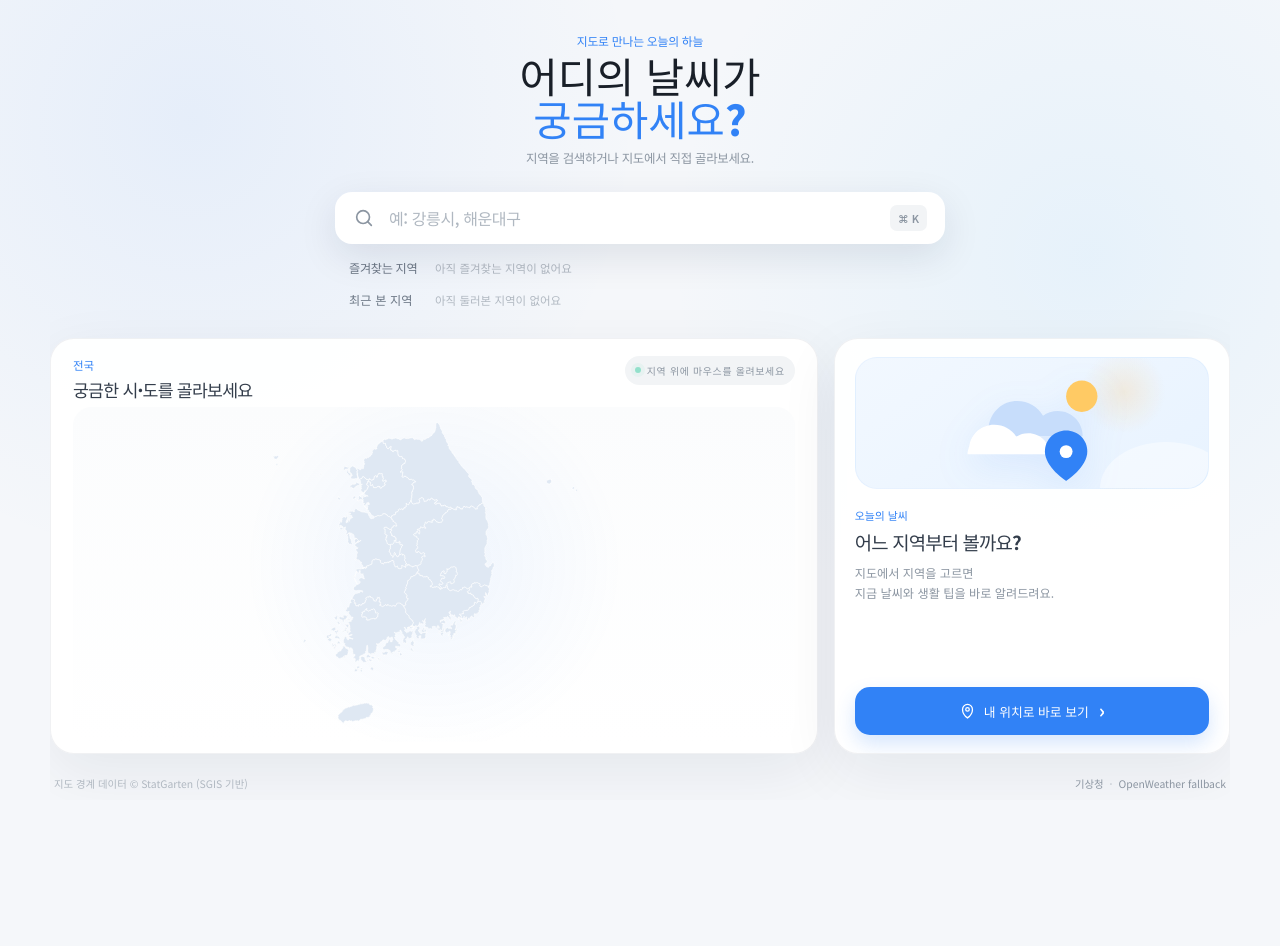
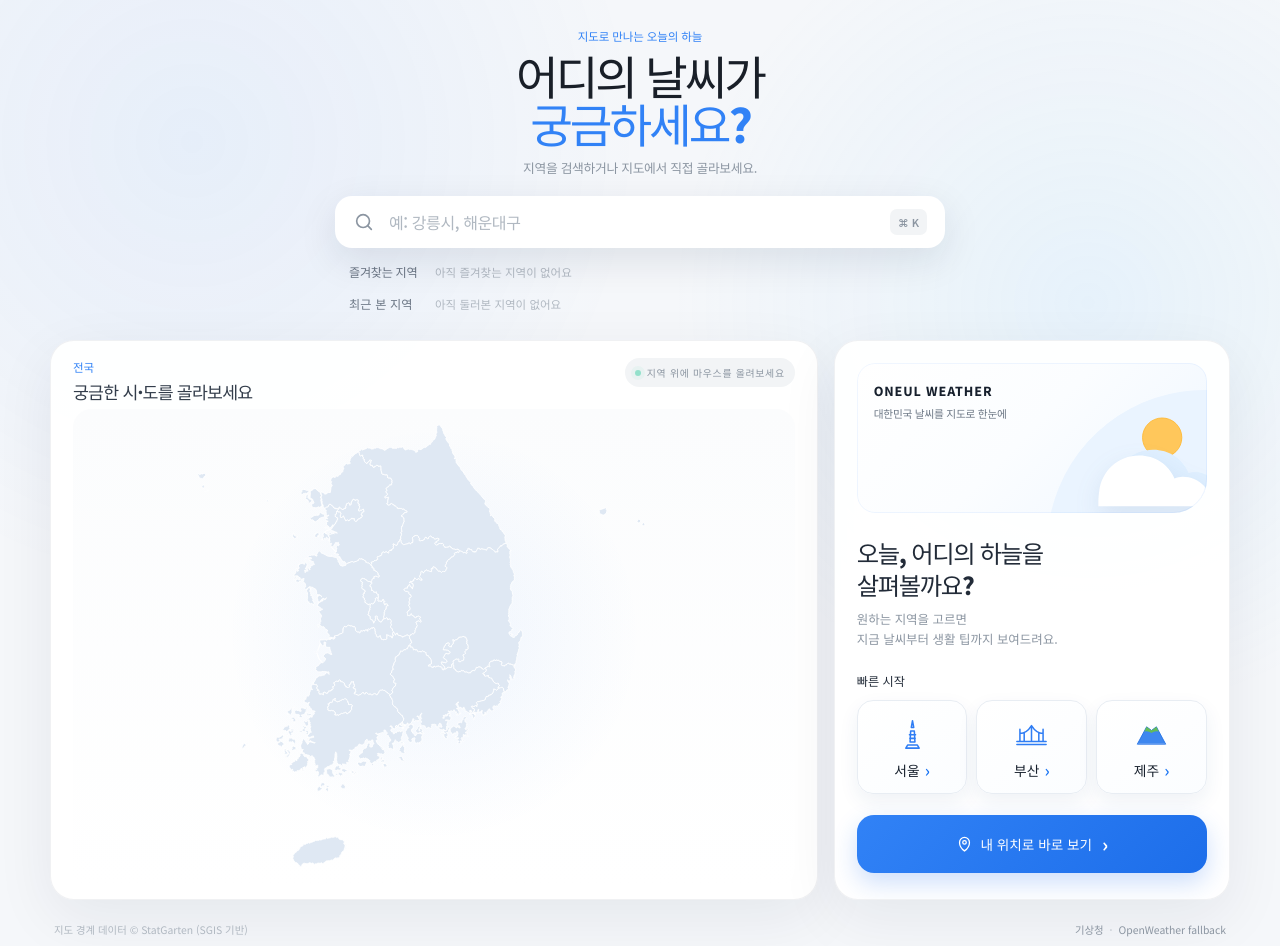
Before and after one commit to chaeeunwang/skala-vue, a Vue app: page / in a window 1280 px wide. Before the commit the page ends 800 px from the top, so only its background shows below. Built offline with nearby package versions, Linux system fonts and the light colour scheme.

Commit message:
feat: refine weather dashboard card design

```diff
--- a/src/App.vue
+++ b/src/App.vue
@@ -13,6 +13,11 @@ import { getCurrentWeather, getWeatherForRegion } from './services/openWeather'
 const RECENT_KEY = 'onul-weather-recent'
 const FAVORITE_KEY = 'onul-weather-favorites'
 const MIN_WEATHER_LOADING_MS = 1100
+const featuredRegions = [
+  { provinceId: 'seoul', district: '종로구', label: '서울' },
+  { provinceId: 'busan', district: '해운대구', label: '부산' },
+  { provinceId: 'jeju', district: '제주시', label: '제주' },
+]
 
 const selectedProvince = ref(null)
 const selectedDistrict = ref('')
@@ -198,6 +203,11 @@ const openSavedRegion = (item) => {
   if (province) selectDistrict(province, item.district)
 }
 
+const openFeaturedRegion = (item) => {
+  const province = findProvinceById(item.provinceId)
+  if (province) selectDistrict(province, item.district)
+}
+
 const removeRecentRegion = (target) => {
   recentRegions.value = recentRegions.value.filter(
     (item) => item.provinceId !== target.provinceId || item.district !== target.district,
@@ -272,7 +282,9 @@ onMounted(() => {
   }
 
   if (document.fonts?.load) {
-    document.fonts.load('800 48px "Noto Sans KR"', '어디의 날씨가 궁금하세요?').then(beginIntro, beginIntro)
+    document.fonts
+      .load('800 48px "Noto Sans KR"', '어디의 날씨가 궁금하세요?')
+      .then(beginIntro, beginIntro)
   } else {
     beginIntro()
   }
@@ -497,31 +509,62 @@ onUnmounted(() => {
 
         <div v-else class="panel-state empty-state">
           <div class="empty-visual" aria-hidden="true">
-            <svg viewBox="0 0 220 128">
-              <circle class="empty-sun" cx="164" cy="35" r="17" />
+            <div class="empty-visual-copy">
+              <strong>ONEUL WEATHER</strong>
+              <span>대한민국 날씨를 지도로 한눈에</span>
+            </div>
+            <svg class="empty-visual-mark" viewBox="0 0 220 150">
+              <path class="empty-sky-arc" d="M28 150A192 192 0 0 1 220 0v150Z" />
+              <circle class="empty-sun" cx="164" cy="58" r="24" />
               <path
-                class="empty-cloud-back"
-                d="M63 67c3-16 15-27 31-27 12 0 22 6 28 16 4-3 10-5 16-5 15 0 27 12 27 27H61c0-4 1-8 2-11Z"
+                class="empty-cloud-shadow"
+                d="M105 117c2-25 22-44 48-44 19 0 36 11 43 28 2 0 4-1 7-1 19 0 34 15 34 34h-132c-1-6-1-11 0-17Z"
               />
               <path
                 class="empty-cloud-front"
-                d="M42 89c2-13 13-23 27-23 10 0 19 5 24 13 4-3 8-4 13-4 13 0 23 10 23 23H40c0-3 1-6 2-9Z"
+                d="M87 124c3-25 23-44 49-44 19 0 36 11 43 28 3-1 7-2 10-2 20 0 36 16 36 36H86c0-6 0-12 1-18Z"
               />
-              <path
-                class="empty-pin"
-                d="M147 72c-13 0-23 10-23 23 0 17 23 32 23 32s23-15 23-32c0-13-10-23-23-23Z"
-              />
-              <circle class="empty-pin-dot" cx="147" cy="95" r="7" />
             </svg>
           </div>
 
           <div class="empty-copy">
-            <small>오늘의 날씨</small>
-            <strong>어느 지역부터 볼까요?</strong>
-            <p>지도에서 지역을 고르면<br />지금 날씨와 생활 팁을 바로 알려드려요.</p>
+            <!-- <small><b>01</b><i></i>지역 선택</small> -->
+            <strong>오늘, 어디의 하늘을 <br />살펴볼까요?</strong>
+            <p>원하는 지역을 고르면 <br />지금 날씨부터 생활 팁까지 보여드려요.</p>
           </div>
 
-          <button type="button" @click="useMyLocation">
+          <div class="empty-shortcuts">
+            <span>빠른 시작</span>
+            <div>
+              <button type="button" @click="openFeaturedRegion(featuredRegions[0])">
+                <svg viewBox="0 0 64 64" aria-hidden="true">
+                  <path
+                    d="M25 51h14M28 46h8l-1-18h-6l-1 18Zm2-24h4l-2-11-2 11Zm-6 29h16l3 5H21l3-5Z"
+                  />
+                  <path d="M27 34h10M28 40h8" />
+                </svg>
+                <span>서울 <i aria-hidden="true">›</i></span>
+              </button>
+              <button type="button" @click="openFeaturedRegion(featuredRegions[1])">
+                <svg viewBox="0 0 64 64" aria-hidden="true">
+                  <path
+                    d="M8 45h48M13 45V25m38 20V25M13 32c8 0 14-5 19-13 5 8 11 13 19 13M20 45V31m12 14V20m12 25V31"
+                  />
+                  <path d="M8 50h48" />
+                </svg>
+                <span>부산 <i aria-hidden="true">›</i></span>
+              </button>
+              <button type="button" @click="openFeaturedRegion(featuredRegions[2])">
+                <svg class="jeju-icon" viewBox="0 0 64 64" aria-hidden="true">
+                  <path d="m9 49 15-28 8 6 8-6 15 28Z" />
+                  <path d="m24 21 8 6 8-6 4 8c-5-2-8 0-12 2-4-2-7-4-12-2Z" />
+                </svg>
+                <span>제주 <i aria-hidden="true">›</i></span>
+              </button>
+            </div>
+          </div>
+
+          <button class="empty-location-button" type="button" @click="useMyLocation">
             <svg viewBox="0 0 24 24" aria-hidden="true">
               <path d="M12 21s7-5.1 7-12a7 7 0 1 0-14 0c0 6.9 7 12 7 12Z" />
               <circle cx="12" cy="9" r="2.5" />
--- a/src/assets/main.css
+++ b/src/assets/main.css
@@ -65,20 +65,20 @@ button:disabled {
 }
 
 .hero-kicker {
-  margin: 0 0 12px;
+  margin: 0 0 14px;
   color: var(--blue);
-  font-size: 0.88rem;
+  font-size: 0.84rem;
   font-weight: 800;
-  letter-spacing: -0.02em;
+  letter-spacing: -0.015em;
 }
 
 .hero h1 {
   margin: 0;
   color: var(--ink);
   font-size: clamp(2.4rem, 6vw, 4.3rem);
-  font-weight: 800;
-  /* letter-spacing: -0.07em; */
-  line-height: 1.1;
+  font-weight: 850;
+  letter-spacing: -0.065em;
+  line-height: 1.06;
 }
 
 .hero h1 span {
@@ -86,10 +86,11 @@ button:disabled {
 }
 
 .hero > p:last-child {
-  margin: 20px 0 0;
+  margin: 18px 0 0;
   color: #8b95a1;
   font-size: 1rem;
   letter-spacing: -0.025em;
+  line-height: 1.6;
 }
 
 .search-area {
@@ -593,6 +594,7 @@ button:disabled {
 .weather-panel {
   display: flex;
   padding: 30px;
+  overflow: hidden;
 }
 
 .panel-state {
@@ -641,6 +643,7 @@ button:disabled {
 }
 
 .empty-state {
+  position: relative;
   align-items: stretch;
   justify-content: flex-start;
   text-align: left;
@@ -648,94 +651,132 @@ button:disabled {
 
 .empty-visual {
   position: relative;
-  display: grid;
   width: 100%;
-  height: 132px;
+  height: 220px;
   flex: 0 0 auto;
-  place-items: center;
   overflow: hidden;
-  border: 1px solid rgb(49 130 246 / 5%);
-  border-radius: 22px;
-  background:
-    radial-gradient(circle at 76% 26%, rgb(255 183 77 / 18%), transparent 42px),
-    linear-gradient(145deg, #f2f8ff, #e8f3ff);
+  border-radius: 20px 20px 42px 20px;
+  background: linear-gradient(135deg, #fff 0%, #fbfdff 48%, #eef6ff 100%);
 }
 
 .empty-visual::after {
   position: absolute;
-  right: -24px;
-  bottom: -46px;
-  width: 132px;
-  height: 92px;
-  border-radius: 50%;
-  background: rgb(255 255 255 / 42%);
+  inset: 0;
+  border: 1px solid rgb(49 130 246 / 7%);
+  border-radius: inherit;
   content: '';
+  pointer-events: none;
 }
 
-.empty-visual svg {
-  width: min(220px, 86%);
-  height: 118px;
-  overflow: visible;
-  filter: drop-shadow(0 12px 18px rgb(49 130 246 / 10%));
+.empty-visual-copy {
+  position: absolute;
+  top: 26px;
+  left: 25px;
+  z-index: 3;
+  display: flex;
+  flex-direction: column;
+}
+
+.empty-visual-copy strong {
+  color: #17202d;
+  font-size: 0.88rem;
+  font-weight: 850;
+  letter-spacing: 0.07em;
+  line-height: 1.2;
+}
+
+.empty-visual-copy span {
+  margin-top: 8px;
+  color: #6b7684;
+  font-size: 0.72rem;
+  letter-spacing: -0.025em;
+}
+
+.empty-visual-mark {
+  position: absolute;
+  right: -1px;
+  bottom: 0;
+  width: 220px;
+  height: 150px;
+  overflow: hidden;
 }
 
 .empty-sun {
-  fill: #ffca64;
+  fill: #ffc75b;
+  stroke: #ffb72e;
+  stroke-width: 1;
 }
 
-.empty-cloud-back {
-  fill: #c7ddfb;
+.empty-sky-arc {
+  fill: #eaf4ff;
 }
 
 .empty-cloud-front {
   fill: #fff;
+  filter: drop-shadow(0 12px 15px rgb(67 105 154 / 12%));
 }
 
-.empty-pin {
-  fill: var(--blue);
-}
-
-.empty-pin-dot {
-  fill: #fff;
+.empty-cloud-shadow {
+  fill: #dfefff;
 }
 
 .empty-copy {
   display: flex;
-  margin-top: 18px;
+  margin-top: 23px;
   flex-direction: column;
 }
 
 .empty-copy small {
-  margin-bottom: 5px;
+  display: inline-flex;
+  align-items: center;
+  gap: 10px;
+  margin-bottom: 9px;
   color: var(--blue);
-  font-size: 0.68rem;
+  font-size: 0.72rem;
   font-weight: 800;
+  letter-spacing: -0.025em;
+}
+
+.empty-copy small b {
+  font-size: 0.76rem;
+}
+
+.empty-copy small i {
+  width: 1px;
+  height: 13px;
+  background: #dfe5ec;
 }
 
 .empty-state .empty-copy strong {
-  color: #333d4b;
-  font-size: 1.18rem;
-  letter-spacing: -0.045em;
+  color: #222b38;
+  font-size: 1.45rem;
+  font-weight: 780;
+  letter-spacing: -0.055em;
+  line-height: 1.28;
 }
 
 .empty-state .empty-copy p {
-  margin: 8px 0 0;
+  margin: 10px 0 0;
   color: #8b95a1;
   font-size: 0.76rem;
   line-height: 1.65;
 }
 
-.empty-state > button {
+.empty-shortcuts {
+  display: none;
+}
+
+.empty-state > .empty-location-button {
   display: flex;
   width: 100%;
-  min-height: 48px;
+  min-height: 52px;
   align-items: center;
   justify-content: center;
   gap: 8px;
   margin-top: auto;
-  border-radius: 15px;
-  background: var(--blue);
-  box-shadow: 0 9px 20px rgb(49 130 246 / 20%);
+  border-radius: 16px;
+  background: #1f6feb;
+  box-shadow: 0 10px 24px rgb(31 111 235 / 22%);
   color: #fff;
   transition:
     background 160ms ease,
@@ -743,15 +784,15 @@ button:disabled {
     transform 160ms ease;
 }
 
-.empty-state > button svg {
+.empty-state > .empty-location-button svg {
   width: 17px;
   fill: none;
   stroke: currentColor;
   stroke-width: 1.8;
 }
 
-.empty-state > button:hover {
-  background: var(--blue-dark);
+.empty-state > .empty-location-button:hover {
+  background: #155ccb;
   box-shadow: 0 12px 24px rgb(49 130 246 / 26%);
   transform: translateY(-1px);
 }
@@ -970,46 +1011,47 @@ footer a {
 
 @media (min-width: 901px) {
   body {
-    overflow: hidden;
+    overflow: auto;
   }
 
   .app-shell {
     display: flex;
-    height: 100svh;
+    height: auto;
     min-height: 680px;
     flex-direction: column;
     padding: 10px 0 9px;
-    overflow: hidden;
+    overflow: visible;
   }
 
   .hero {
     flex: 0 0 auto;
-    padding: 22px 0 11px;
+    padding: 18px 0 8px;
     transition:
       opacity 1300ms ease,
       transform 1650ms cubic-bezier(0.22, 1, 0.36, 1);
   }
 
   .hero-kicker {
-    margin-bottom: 5px;
-    font-size: 0.74rem;
+    margin-bottom: 7px;
+    font-size: 0.72rem;
+    letter-spacing: -0.01em;
   }
 
   .hero h1 {
-    font-size: clamp(2.15rem, 5.2vh, 3rem);
-    line-height: 1.04;
+    font-size: clamp(2.45rem, 5.8vh, 3.25rem);
+    line-height: 1.03;
   }
 
   .hero > p:last-child {
-    margin-top: 8px;
-    font-size: 0.78rem;
+    margin-top: 11px;
+    font-size: 0.8rem;
   }
 
   .search-area {
     width: min(610px, 100%);
     flex: 0 0 auto;
-    margin-top: 14px;
-    margin-bottom: 24px;
+    margin-top: 10px;
+    margin-bottom: 22px;
     transition:
       opacity 1300ms ease,
       transform 1650ms cubic-bezier(0.22, 1, 0.36, 1);
@@ -1040,8 +1082,9 @@ footer a {
   }
 
   .content-grid {
-    min-height: 0;
-    flex: 1 1 auto;
+    height: 560px;
+    min-height: 560px;
+    flex: 0 0 560px;
     gap: 16px;
     margin-bottom: 16px;
     opacity: 0;
@@ -1061,8 +1104,8 @@ footer a {
 
   .map-card,
   .weather-panel {
-    height: 100%;
-    min-height: 0;
+    height: 560px;
+    min-height: 560px;
     border-radius: 24px;
   }
 
@@ -1103,8 +1146,134 @@ footer a {
   }
 
   .weather-panel {
-    padding: 18px 20px;
+    padding: 22px;
     overflow: hidden;
+  }
+
+  .empty-visual {
+    height: 150px;
+    border-radius: 18px 18px 34px 18px;
+  }
+
+  .empty-visual-copy {
+    top: 21px;
+    bottom: auto;
+    left: 17px;
+  }
+
+  .empty-visual-copy strong {
+    font-size: 0.78rem;
+  }
+
+  .empty-visual-copy span {
+    margin-top: 7px;
+    font-size: 0.67rem;
+  }
+
+  .empty-visual-mark {
+    right: -1px;
+    bottom: 0;
+    width: 180px;
+    height: 123px;
+  }
+
+  .empty-copy {
+    margin-top: 24px;
+  }
+
+  .empty-copy br {
+    display: initial;
+  }
+
+  .empty-state .empty-copy strong {
+    font-size: 1.52rem;
+    line-height: 1.3;
+  }
+
+  .empty-state .empty-copy p {
+    margin: 10px 0 0;
+    font-size: 0.78rem;
+    line-height: 1.6;
+  }
+
+  .empty-shortcuts {
+    display: block;
+    margin-top: 22px;
+  }
+
+  .empty-shortcuts > span {
+    display: block;
+    margin-bottom: 10px;
+    color: #222b38;
+    font-size: 0.76rem;
+    font-weight: 800;
+  }
+
+  .empty-shortcuts > div {
+    display: grid;
+    grid-template-columns: repeat(3, 1fr);
+    gap: 9px;
+  }
+
+  .empty-shortcuts button {
+    display: flex;
+    min-width: 0;
+    min-height: 94px;
+    flex-direction: column;
+    align-items: center;
+    justify-content: center;
+    gap: 7px;
+    padding: 9px 6px;
+    border: 1px solid #e8edf3;
+    border-radius: 16px;
+    background: linear-gradient(145deg, #fff, #fbfdff);
+    box-shadow: 0 8px 20px rgb(27 72 125 / 7%);
+    color: #17202d;
+    font-size: 0.86rem;
+    font-weight: 800;
+  }
+
+  .empty-shortcuts button > svg {
+    width: 39px;
+    height: 39px;
+    fill: none;
+    stroke: #2f7df4;
+    stroke-linecap: round;
+    stroke-linejoin: round;
+    stroke-width: 2.5;
+  }
+
+  .empty-shortcuts button > .jeju-icon {
+    fill: #3e87ef;
+    stroke: #2674e6;
+    stroke-width: 1.5;
+  }
+
+  .empty-shortcuts button > .jeju-icon path:last-child {
+    fill: #64bc58;
+    stroke: none;
+  }
+
+  .empty-shortcuts button > span {
+    display: inline-flex;
+    align-items: center;
+    gap: 5px;
+  }
+
+  .empty-shortcuts button i {
+    color: #1672f3;
+    font-size: 1.05rem;
+    font-style: normal;
+    font-weight: 500;
+    line-height: 1;
+  }
+
+  .empty-state > .empty-location-button {
+    min-height: 58px;
+    margin-top: 21px;
+    border-radius: 17px;
+    background: linear-gradient(135deg, #3182f6, #1d6eea);
+    font-size: 0.85rem;
   }
 
   .state-emoji {
@@ -1120,7 +1289,7 @@ footer a {
   }
 
   .weather-heading h2 {
-    font-size: 1.28rem;
+    font-size: 1.34rem;
   }
 
   .favorite-button {
@@ -1129,37 +1298,63 @@ footer a {
   }
 
   .temperature-block {
-    gap: 14px;
-    margin: clamp(17px, 3vh, 27px) 0 clamp(15px, 2.5vh, 23px);
+    gap: 13px;
+    margin: clamp(10px, 1.8vh, 16px) 0 clamp(10px, 1.6vh, 14px);
   }
 
   .weather-emoji {
-    width: 76px;
-    height: 76px;
-    border-radius: 25px;
-    font-size: 2.65rem;
+    width: 68px;
+    height: 68px;
+    border-radius: 22px;
+    font-size: 2.4rem;
   }
 
   .temperature-block strong {
-    font-size: 3.55rem;
+    font-size: 3.35rem;
+  }
+
+  .temperature-block p {
+    margin-top: 5px;
   }
 
   .weather-message {
-    padding: 12px;
-    border-radius: 16px;
+    gap: 10px;
+    padding: 10px 11px;
+    border-radius: 15px;
+  }
+
+  .weather-message > span {
+    width: 34px;
+    height: 34px;
   }
 
   .weather-metrics {
-    margin-top: 13px;
-    border-radius: 16px;
+    grid-template-columns: repeat(4, minmax(0, 1fr));
+    margin-top: 10px;
+    border-radius: 14px;
   }
 
   .weather-metrics div {
-    padding: 11px 13px;
+    min-width: 0;
+    padding: 10px 4px;
+    text-align: center;
+  }
+
+  .weather-metrics dt {
+    font-size: 0.64rem;
+  }
+
+  .weather-metrics dd {
+    overflow: hidden;
+    margin-top: 3px;
+    font-size: 0.86rem;
+    letter-spacing: -0.03em;
+    text-overflow: ellipsis;
+    white-space: nowrap;
   }
 
   .weather-update {
-    padding-top: 9px;
+    padding-top: 7px;
   }
 
   footer {
@@ -1185,12 +1380,107 @@ footer a {
   }
 
   .weather-panel {
-    min-height: 520px;
+    min-height: 0;
   }
 
   .weather-content {
     max-width: 520px;
     margin: 0 auto;
+  }
+
+  .empty-state {
+    max-width: 520px;
+    margin: 0 auto;
+  }
+
+  .empty-shortcuts {
+    display: block;
+    margin-top: 27px;
+  }
+
+  .empty-shortcuts > span {
+    display: block;
+    margin-bottom: 13px;
+    color: #222b38;
+    font-size: 0.82rem;
+    font-weight: 800;
+  }
+
+  .empty-shortcuts > div {
+    display: grid;
+    grid-template-columns: repeat(3, 1fr);
+    gap: 10px;
+  }
+
+  .empty-shortcuts button {
+    display: flex;
+    min-width: 0;
+    min-height: 128px;
+    flex-direction: column;
+    align-items: center;
+    justify-content: center;
+    gap: 10px;
+    padding: 13px 8px 12px;
+    border: 1px solid #e8edf3;
+    border-radius: 18px;
+    background: linear-gradient(145deg, #fff, #fbfdff);
+    box-shadow: 0 9px 22px rgb(27 72 125 / 7%);
+    color: #17202d;
+    font-size: 0.95rem;
+    font-weight: 800;
+    transition:
+      border-color 150ms ease,
+      box-shadow 150ms ease,
+      transform 150ms ease;
+  }
+
+  .empty-shortcuts button > svg {
+    width: 50px;
+    height: 50px;
+    fill: none;
+    stroke: #2f7df4;
+    stroke-linecap: round;
+    stroke-linejoin: round;
+    stroke-width: 2.5;
+  }
+
+  .empty-shortcuts button > .jeju-icon {
+    fill: #3e87ef;
+    stroke: #2674e6;
+    stroke-width: 1.5;
+  }
+
+  .empty-shortcuts button > .jeju-icon path:last-child {
+    fill: #64bc58;
+    stroke: none;
+  }
+
+  .empty-shortcuts button > span {
+    display: inline-flex;
+    align-items: center;
+    gap: 7px;
+  }
+
+  .empty-shortcuts button i {
+    color: #1672f3;
+    font-size: 1.25rem;
+    font-style: normal;
+    font-weight: 500;
+    line-height: 1;
+  }
+
+  .empty-shortcuts button:hover {
+    border-color: rgb(49 130 246 / 26%);
+    box-shadow: 0 12px 28px rgb(27 72 125 / 12%);
+    transform: translateY(-2px);
+  }
+
+  .empty-state > .empty-location-button {
+    min-height: 62px;
+    margin-top: 26px;
+    border-radius: 18px;
+    background: linear-gradient(135deg, #3182f6, #1d6eea);
+    font-size: 0.88rem;
   }
 }
 
@@ -1250,8 +1540,32 @@ footer a {
   }
 
   .weather-panel {
-    min-height: 560px;
-    padding: 24px 20px;
+    min-height: 0;
+    padding: 20px;
+  }
+
+  .empty-visual {
+    height: 218px;
+  }
+
+  .empty-copy {
+    margin-top: 24px;
+  }
+
+  .empty-state .empty-copy strong {
+    font-size: 1.7rem;
+    line-height: 1.25;
+  }
+
+  .empty-state .empty-copy p {
+    margin-top: 12px;
+    font-size: 0.88rem;
+    line-height: 1.7;
+  }
+
+  .empty-state > .empty-location-button {
+    min-height: 64px;
+    margin-top: 26px;
   }
 
   footer {
```
